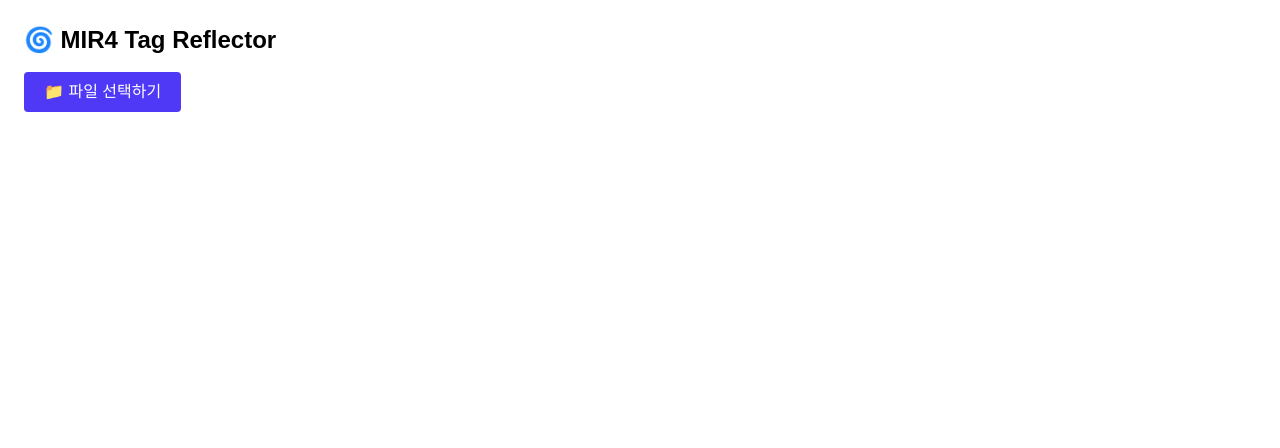
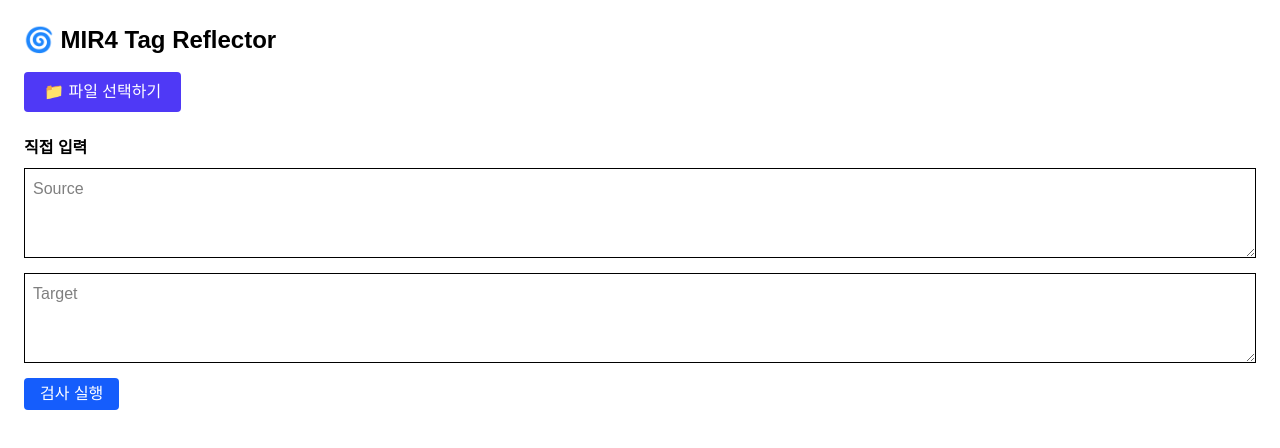
Before and after one commit to cglee-bg/mir4-tag-reflector, a Next.js app: page / in a window 1280 px wide. Shown: the top 448 px of the page. Built offline with nearby package versions, Linux system fonts and the light colour scheme.

Commit message:
Add manual input check

```diff
--- a/src/app/page.tsx
+++ b/src/app/page.tsx
@@ -126,6 +126,13 @@
   const [targetCol, setTargetCol] = useState(2);
   const [onlyErrors, setOnlyErrors] = useState(false);
   const [start, setStart] = useState(false);
+  const [manualSource, setManualSource] = useState("");
+  const [manualTarget, setManualTarget] = useState("");
+  const [manualResult, setManualResult] = useState<{
+    source: ReturnType<typeof renderFormattedText>;
+    target: ReturnType<typeof renderFormattedText>;
+    mismatch: string;
+  } | null>(null);
 
   const handleFileUpload = (e: React.ChangeEvent<HTMLInputElement>) => {
     const file = e.target.files?.[0];
@@ -140,6 +147,26 @@
       setExcelData(parsedData);
     };
     reader.readAsArrayBuffer(file);
+  };
+
+  const runManualCheck = () => {
+    const src = renderFormattedText(manualSource);
+    const tgt = renderFormattedText(manualTarget);
+    const mismatch = compareTags(
+      src.tagSet,
+      tgt.tagSet,
+      src.tagCounts,
+      tgt.tagCounts,
+      src.lineCount,
+      tgt.lineCount,
+      src.numberList,
+      tgt.numberList,
+      src.openTags,
+      tgt.openTags,
+      src.closeTags,
+      tgt.closeTags
+    );
+    setManualResult({ source: src, target: tgt, mismatch });
   };
 
   const columnOptions = excelData[0]?.map((header, idx) => (
@@ -160,6 +187,50 @@
         📁 파일 선택하기
       </label>
       <input id="file-upload" type="file" accept=".xlsx" onChange={handleFileUpload} className="hidden" />
+
+      <div className="mt-6 space-y-2">
+        <h2 className="font-semibold">직접 입력</h2>
+        <textarea
+          value={manualSource}
+          onChange={e => setManualSource(e.target.value)}
+          placeholder="Source"
+          rows={3}
+          className="border p-2 w-full"
+        />
+        <textarea
+          value={manualTarget}
+          onChange={e => setManualTarget(e.target.value)}
+          placeholder="Target"
+          rows={3}
+          className="border p-2 w-full"
+        />
+        <button onClick={runManualCheck} className="px-4 py-1 bg-blue-600 text-white rounded">검사 실행</button>
+      </div>
+
+      {manualResult && (
+        <div className="space-y-2 mt-4">
+          <div className="grid grid-cols-1 md:grid-cols-2 gap-4">
+            <div>
+              <h3 className="font-bold mb-1">소스 (줄 {manualResult.source.lineCount})</h3>
+              <div className="border p-2 text-sm" dangerouslySetInnerHTML={{ __html: manualResult.source.output }} />
+            </div>
+            <div>
+              <h3 className="font-bold mb-1">번역 (줄 {manualResult.target.lineCount})</h3>
+              <div className="border p-2 text-sm" dangerouslySetInnerHTML={{ __html: manualResult.target.output }} />
+            </div>
+          </div>
+          {(manualResult.source.errors.length > 0 || manualResult.target.errors.length > 0 || manualResult.mismatch.length > 0) && (
+            <div className="mt-2 text-sm text-red-600">
+              <strong>검사 결과:</strong>
+              <ul className="list-disc list-inside">
+                {manualResult.source.errors.map((e, i) => <li key={'ms'+i} dangerouslySetInnerHTML={{ __html: e }} />)}
+                {manualResult.target.errors.map((e, i) => <li key={'mt'+i} dangerouslySetInnerHTML={{ __html: e }} />)}
+                {manualResult.mismatch && <li dangerouslySetInnerHTML={{ __html: manualResult.mismatch }} />}
+              </ul>
+            </div>
+          )}
+        </div>
+      )}
 
       {excelData.length > 0 && (
         <div className="space-y-2 mt-4">
```
Also changed, not shown: 1 other file (tests, documents, lock files or other folders).
